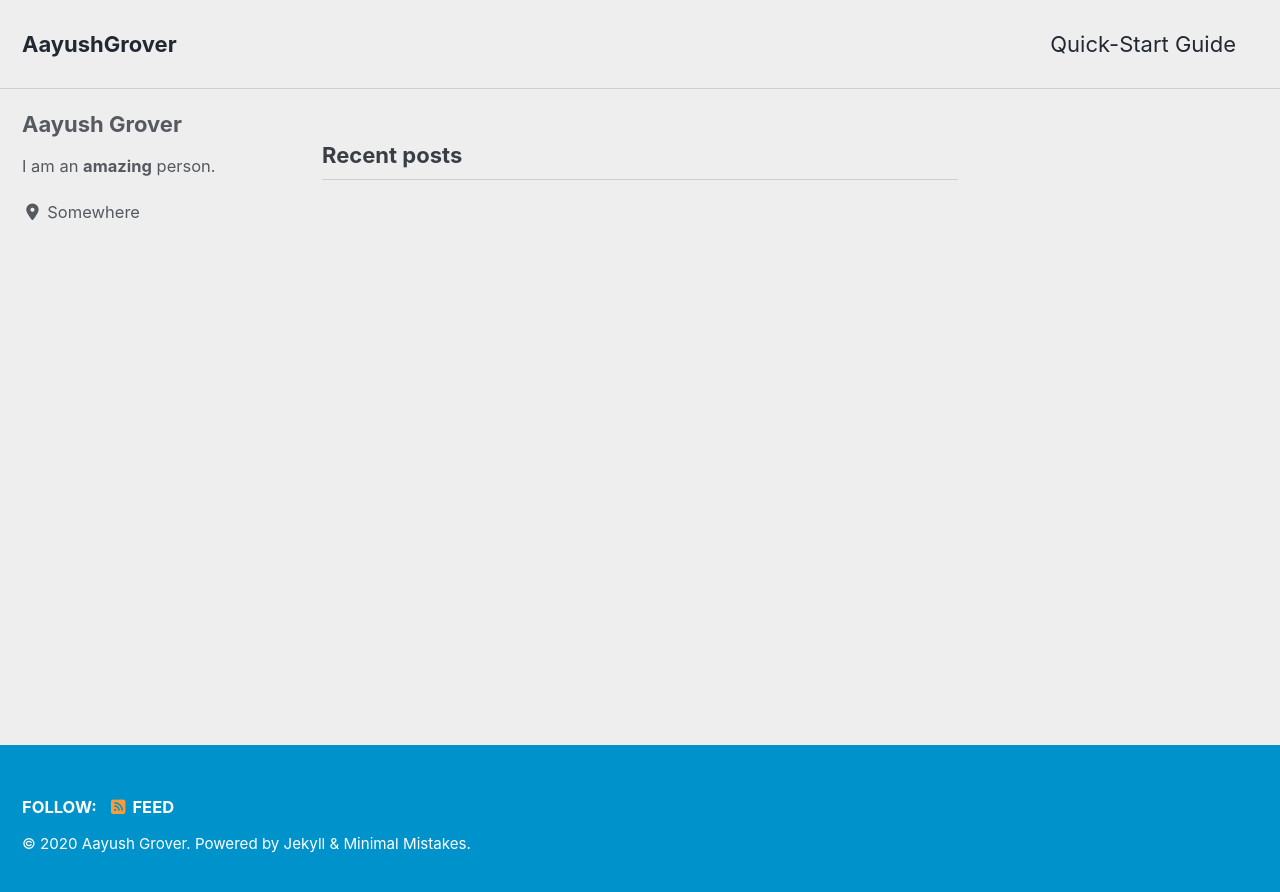
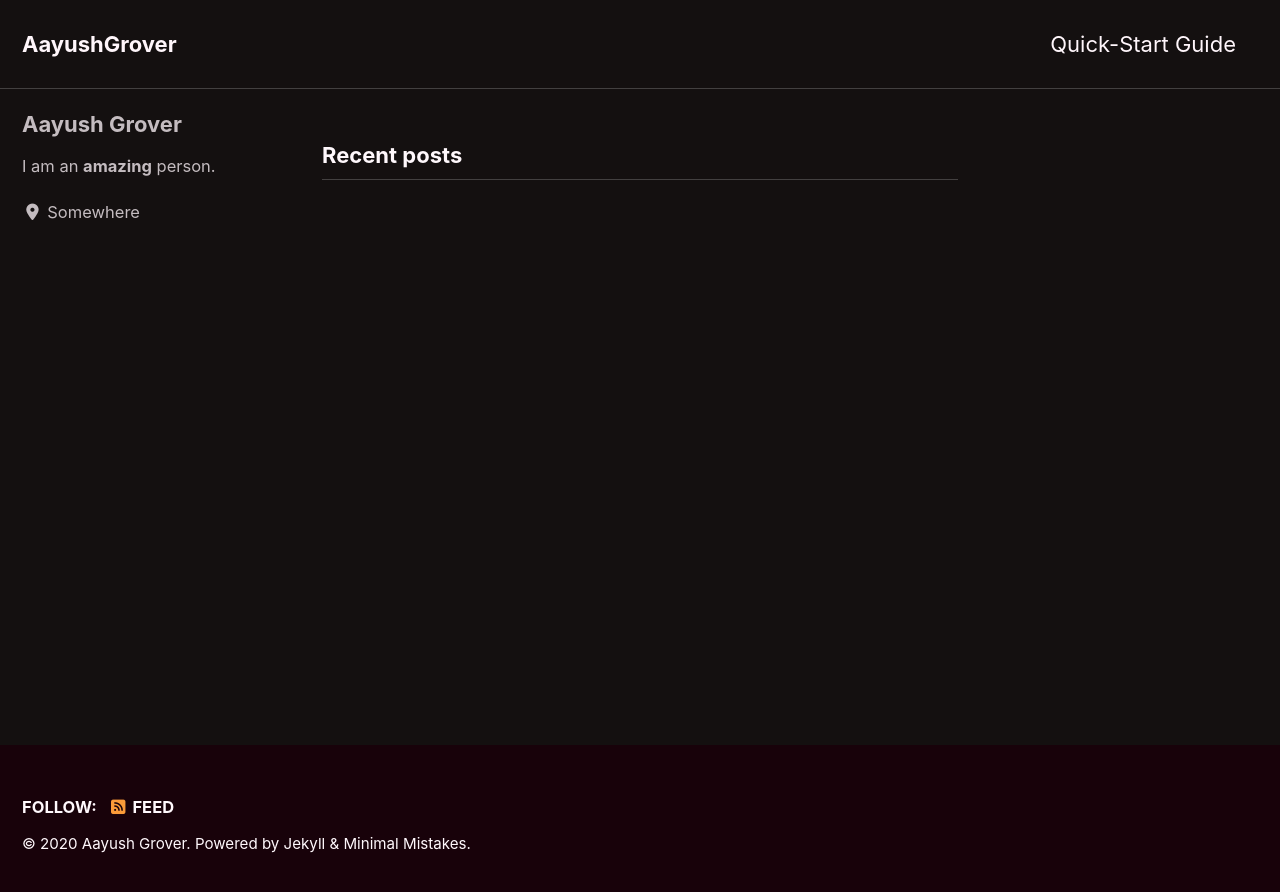
Before and after one commit to AayushGrover/AayushGrover.github.io, a Jekyll site: the page built from index.html, in a window 1280 px wide. Shown: the top 892 px of the page. Built offline with Jekyll 4.4.1, drawn with Linux system fonts in a browser that asks for light colours; cached includes are drawn as plain includes; nearby versions of some CDN libraries; the list of posts is cut into pages by our own code.

Commit message:
Update _config.yml

```diff
--- a/_config.yml
+++ b/_config.yml
@@ -12,19 +12,19 @@
 
 # theme                  : "minimal-mistakes-jekyll"
 # remote_theme           : "mmistakes/minimal-mistakes"
-minimal_mistakes_skin    : "air" # "air", "aqua", "contrast", "dark", "dirt", "neon", "mint", "plum", "sunrise"
+minimal_mistakes_skin    : "neon" # "air", "aqua", "contrast", "dark", "dirt", "neon", "mint", "plum", "sunrise"
 
 # Site Settings
 locale                   : "en-US"
 title                    : "AayushGrover"
-title_separator          : "-"
+title_separator          : "|"
 subtitle                 : # site tagline that appears below site title in masthead
 name                     : "Aayush Grover"
 description              : "Aayush's personal website."
 url                      : https://aayushgrover.github.io/ # the base hostname & protocol for your site e.g. "https://mmistakes.github.io"
 baseurl                  : # the subpath of your site, e.g. "/blog"
-repository               : # GitHub username/repo-name e.g. "mmistakes/minimal-mistakes"
-teaser                   : # path of fallback teaser image, e.g. "/assets/images/500x300.png"
+repository               : AayushGrover/AayushGrover.github.io # GitHub username/repo-name e.g. "mmistakes/minimal-mistakes"
+teaser                   : "/assets/Word" # path of fallback teaser image, e.g. "/assets/images/500x300.png"
 logo                     : # path of logo image to display in the masthead, e.g. "/assets/images/88x88.png"
 masthead_title           : # overrides the website title displayed in the masthead, use " " for no title
 # breadcrumbs            : false # true, false (default)
```
